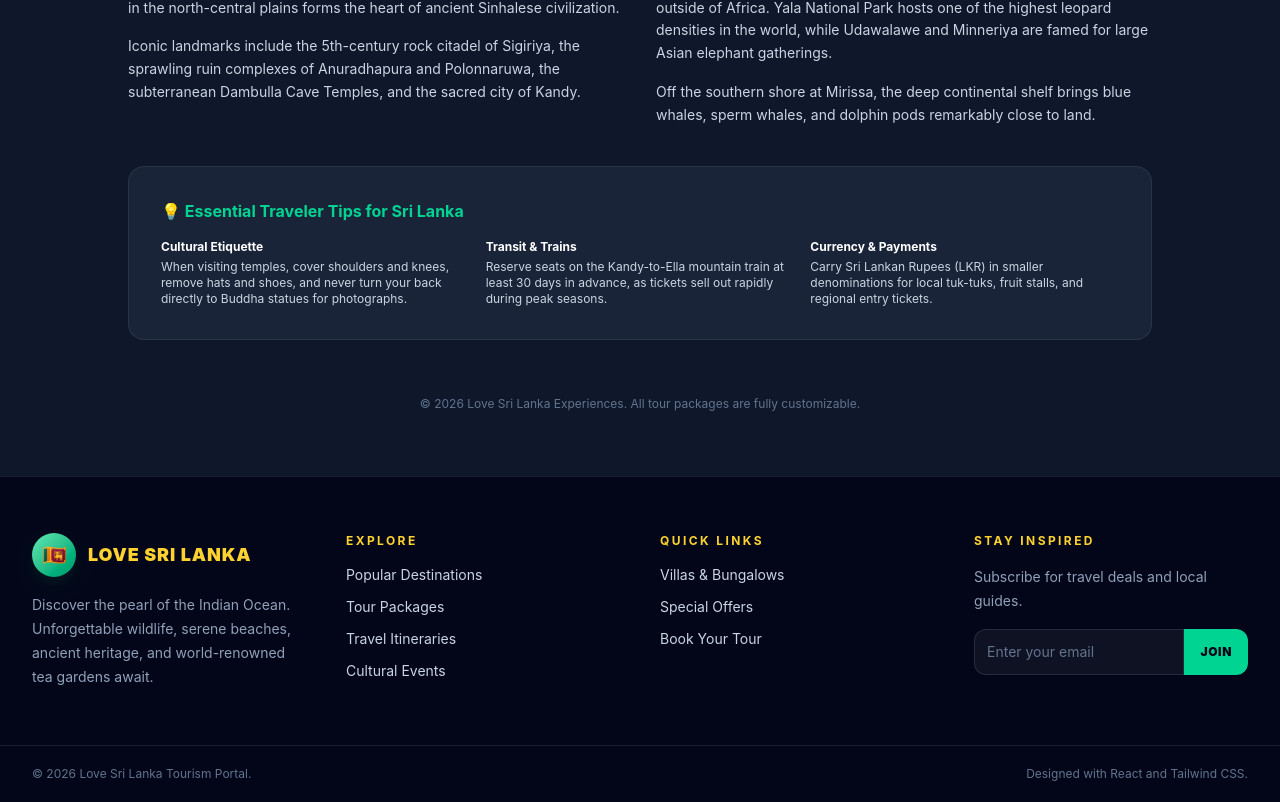
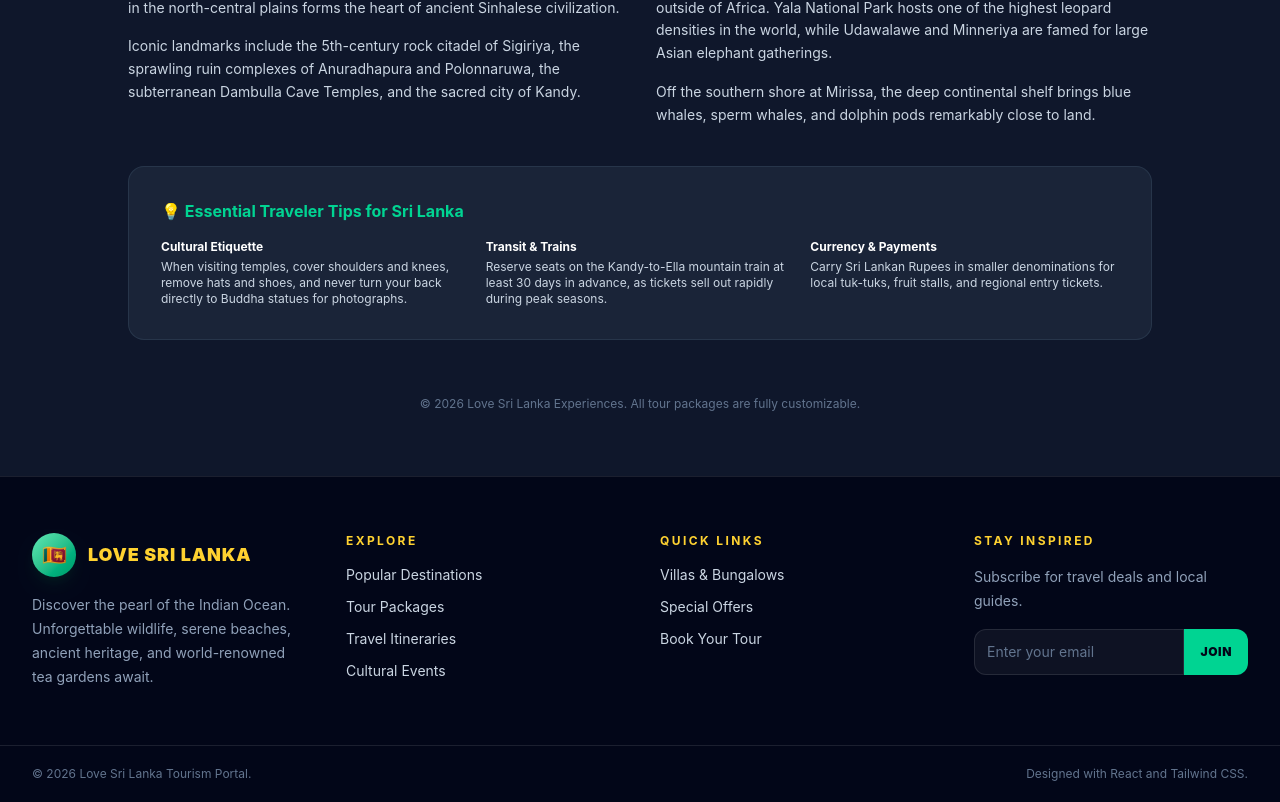
Before and after one commit to IsuruPromuditha/ishatravels, a React (Vite) app in the folder client/: page /packages in a window 1280 px wide. Shown: the part 2956-3758 px from the top of the page. Built offline with nearby package versions, Linux system fonts and the light colour scheme.

Commit message:
content change

```diff
--- a/client/src/pages/TourPackages.jsx
+++ b/client/src/pages/TourPackages.jsx
@@ -463,7 +463,7 @@ const TourPackages = () => {
               </div>
               <div>
                 <strong className="text-white block mb-1">Currency & Payments</strong>
-                Carry Sri Lankan Rupees (LKR) in smaller denominations for local tuk-tuks, fruit stalls, and regional entry tickets.
+                Carry Sri Lankan Rupees  in smaller denominations for local tuk-tuks, fruit stalls, and regional entry tickets.
               </div>
             </div>
           </div>
```
